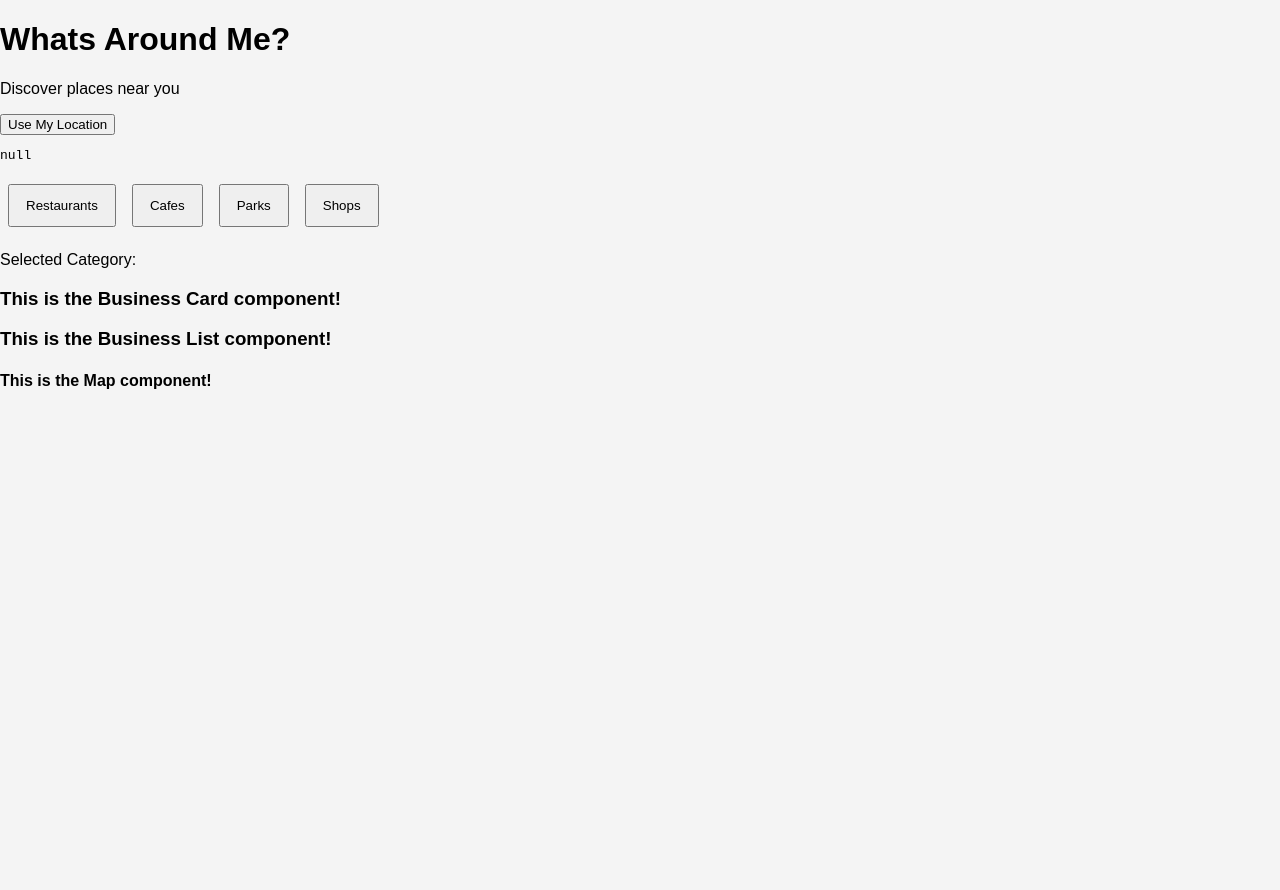
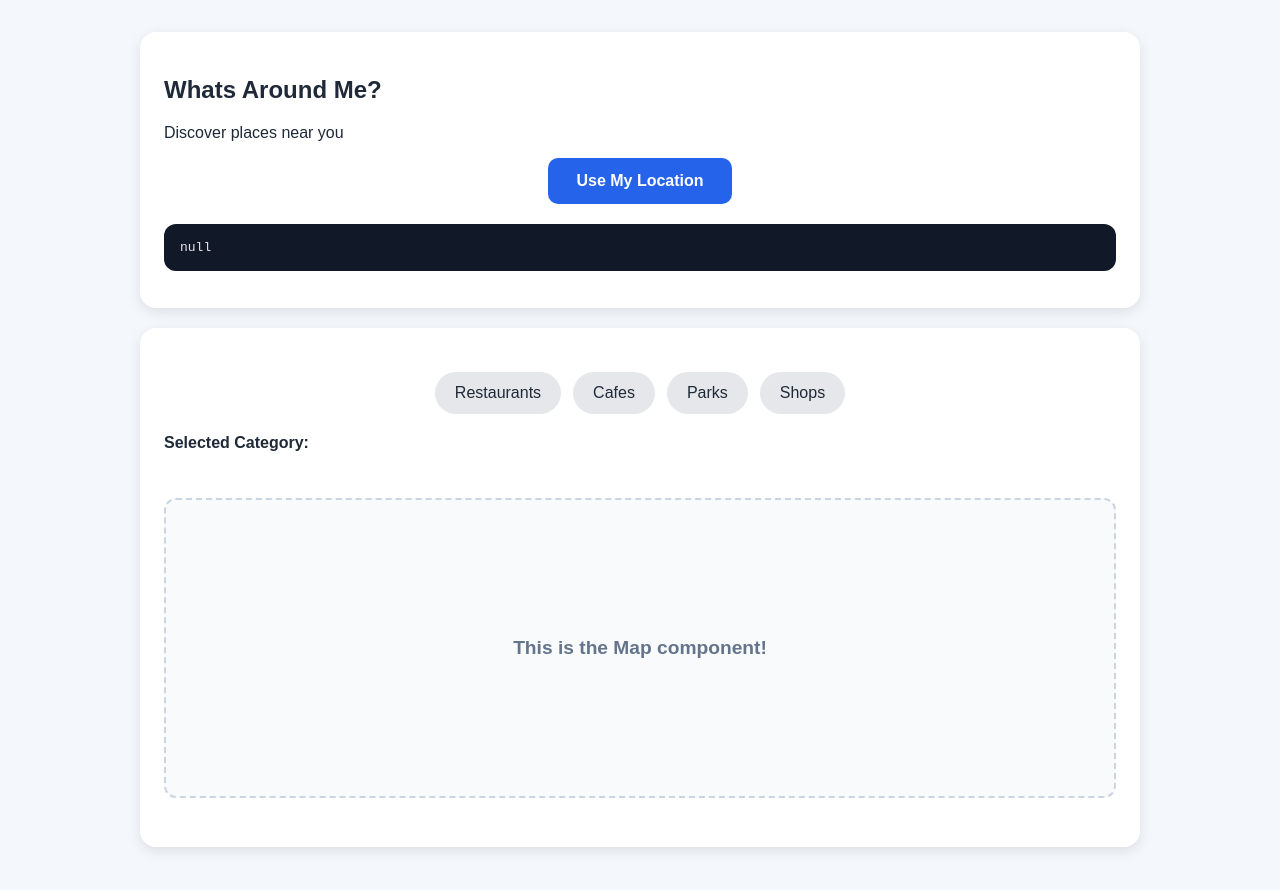
Before and after one commit to SouthBennett/geolocation-demo, a React (Vite) app: page / in a window 1280 px wide. Shown: the top 890 px of the page. Before the commit the page ends 800 px from the top, so only its background shows below. Built offline with nearby package versions, Linux system fonts and the light colour scheme.

Commit message:
Implement business search functionality and added css to app for user Story #3

```diff
--- a/src/App.jsx
+++ b/src/App.jsx
@@ -1,4 +1,4 @@
-import { useState } from "react"
+import { useState, useEffect } from "react"
 import Header from "./components/Header.jsx"
 import LocationButton from "./components/LocationButton.jsx"
 import CategoryButtons from "./components/CategoryButtons.jsx"
@@ -16,8 +16,88 @@ export default function App() {
   // Stores the currently selected buisness category
   const [selectedCategory, setSelectedCategory] = useState("");
 
+  // Stores the list of businesses returned by the API
+  const [businesses, setBusinesses] = useState([]);
+
+  // Tracks whether we are currently waiting for API results
+  const [loading, setLoading] = useState(false);
+
+  useEffect(() => {
+
+    // Don't search until we have both a location and a category
+    if (!location || !selectedCategory) return;
+
+    async function fetchNearbyPlaces() {
+
+      // Show loading message while the search is running
+      setLoading(true);
+
+      // Clear any previous error messages
+      setError("");
+
+      // Clear old search results before starting a new search
+      setBusinesses([]);
+
+      // Maps our category buttons to OpenStreetMap search tags
+      const categoryTags = {
+        Restaurants: { key: "amenity", value: "restaurant" },
+        Cafes: { key: "amenity", value: "cafe" },
+        Parks: { key: "leisure", value: "park" },
+        Shops: { key: "shop", value: "*" }
+      };
+
+      // Get the search tag that matches the selected category
+      const tag = categoryTags[selectedCategory];
+
+      // Build the query used by the Overpass API
+      // the 1500 value is the search radius in meters
+      // or 0.93 miles
+      const query = `
+        [out:json];
+        (
+          node["${tag.key}"="${tag.value}"](around:1500,${location.latitude},${location.longitude});
+        );
+        out;
+      `;
+
+      // Create the API request URL
+      const url = `https://overpass-api.de/api/interpreter?data=${encodeURIComponent(query)}`;
+
+      try {
+
+        // Send request to the API
+        const response = await fetch(url);
+
+        if (!response.ok) {
+          throw new Error("Could not fetch nearby places.");
+        }
+
+        // Convert the API response into JavaScript data
+        const data = await response.json();
+
+        console.log(data);
+        console.log(data.elements);
+
+        // Save the results
+        setBusinesses(data.elements || []);
+
+      } catch (err) {
+        //For the user to see error message
+        setError("Something went wrong while finding nearby places.");
+        console.error(err);
+
+      } finally {
+        // Hide loading message when request finishes
+        setLoading(false);
+      }
+    }
+    // Start the search
+    fetchNearbyPlaces();
+    // Run again whenever location or category changes
+  }, [location, selectedCategory]);
   return (
-    <main>
+    <main className="app">
+      <section className="hero-section">
       <Header />
       {/* Allows users to request their current location */}
       <LocationButton
@@ -26,22 +106,33 @@ export default function App() {
       />
 
       {/* Display a success message when location data exists */}
-      {location && (<p>Location retrieved successfully!</p>)}
+      {location && ( <p className="success-message" >Location retrieved successfully!</p>)}
+
 
       {/* Display geolocation errors */}
-      {error && (<p>{error}</p>)}
+      {error && (<p className="error-message">{error}</p>)}
 
-      <pre>
+      <pre className="location-box">
         {JSON.stringify(location, null, 2)}
       </pre>
+      </section>
+
+      <section className="search-section">
       {/* Allows the user to choose a business category */}
       <CategoryButtons
         selectedCategory={selectedCategory}
         setSelectedCategory={setSelectedCategory}
       />
-      <p>Selected Category: {selectedCategory}</p>
-      <BusinessList />
+      <p className="selected-category" >Selected Category: {selectedCategory}</p>
+      {loading && <p className="loading-message" >Loading nearby places...</p>}
+
+        {!loading && businesses.length === 0 && selectedCategory && (
+          <p className="empty-message">No places found.</p>
+        )}
+
+        <BusinessList businesses={businesses} />
       <Map />
+      </section>
     </main>
 
   )
--- a/src/components/BusinessCard.css
+++ b/src/components/BusinessCard.css
@@ -0,0 +1,30 @@
+.business-card {
+    background: white;
+    border-radius: 12px;
+    padding: 16px;
+    margin-bottom: 16px;
+
+    box-shadow: 0 2px 8px rgba(0, 0, 0, 0.1);
+
+    transition: transform 0.2s ease,
+                box-shadow 0.2s ease;
+  }
+
+  .business-card:hover {
+    transform: translateY(-2px);
+
+    box-shadow: 0 6px 16px rgba(0, 0, 0, 0.15);
+  }
+
+  .business-card h3 {
+    margin-top: 0;
+    margin-bottom: 12px;
+
+    color: #2563eb;
+  }
+
+  .business-card p {
+    margin: 6px 0;
+
+    color: #4b5563;
+  }
--- a/src/components/BusinessCard.jsx
+++ b/src/components/BusinessCard.jsx
@@ -1,7 +1,20 @@
 import "./BusinessCard.css"
 
-export default function BusinessCard() {
+export default function BusinessCard({business}) {
   return (
-    <h3>This is the Business Card component!</h3>
+    <div className="business-card">
+    <h3>{business.tags?.name || "Unnamed place"}</h3>
+
+    <p>
+      Category:{" "}
+      {business.tags?.amenity ||
+        business.tags?.leisure ||
+        business.tags?.shop ||
+        "Unknown"}
+    </p>
+
+    <p>Latitude: {business.lat}</p>
+    <p>Longitude: {business.lon}</p>
+  </div>
   )
 }
--- a/src/components/BusinessList.css
+++ b/src/components/BusinessList.css
@@ -0,0 +1,8 @@
+.business-list {
+    display: flex;
+    flex-direction: column;
+    gap: 16px;
+
+    max-width: 800px;
+    margin: 0 auto;
+  }
--- a/src/components/BusinessList.jsx
+++ b/src/components/BusinessList.jsx
@@ -1,12 +1,16 @@
 import BusinessCard from "./BusinessCard.jsx";
 import "./BusinessList.css"
 
-export default function BusinessList() {
+export default function BusinessList({ businesses }) {
   return (
-    <>
-      <BusinessCard />
-      <h3>This is the Business List component!</h3>
-    </>
+    <div className="business-list">
+      {businesses.map((business) => (
+        <BusinessCard
+          key={business.id}
+          business={business}
+        />
+      ))}
+    </div>
 
   )
 }
--- a/src/components/CategoryButtons.css
+++ b/src/components/CategoryButtons.css
@@ -1,10 +1,42 @@
+.category-container {
+  display: flex;
+  justify-content: center;
+  flex-wrap: wrap;
+  gap: 12px;
+
+  margin: 20px 0;
+}
+
 .category-button {
-  margin: 0.5rem;
-  padding: 0.75rem 1rem;
+  border: none;
+
+  padding: 12px 20px;
+
+  border-radius: 999px;
+
+  background-color: #e5e7eb;
+
+  color: #1f2937;
+
+  font-size: 1rem;
+
   cursor: pointer;
+
+  transition:
+    background-color 0.2s ease,
+    transform 0.2s ease;
+}
+
+.category-button:hover {
+  background-color: #d1d5db;
+
+  transform: translateY(-2px);
 }
 
 .category-button.selected {
-    border: 2px solid black;
-    font-weight: bold;
+  background-color: #2563eb;
+
+  color: white;
+
+  font-weight: bold;
 }
--- a/src/components/CategoryButtons.jsx
+++ b/src/components/CategoryButtons.jsx
@@ -22,7 +22,7 @@ export default function CategoryButtons({selectedCategory, setSelectedCategory})
   ];
 
   return (
-    <div>
+    <div className="category-container">
       {/* Map each category to a button */}
       {categories.map((category) => (
         <button
--- a/src/components/Header.css
+++ b/src/components/Header.css
@@ -0,0 +1,16 @@
+.header {
+    text-align: center;
+    margin-bottom: 2rem;
+  }
+
+  .header h1 {
+    margin: 0;
+    font-size: 3rem;
+    color: #2563eb;
+  }
+
+  .header p {
+    margin-top: 0.5rem;
+    font-size: 1.1rem;
+    color: #6b7280;
+  }
--- a/src/components/LocationButton.css
+++ b/src/components/LocationButton.css
@@ -0,0 +1,33 @@
+.location-button {
+    display: block;
+
+    margin: 0 auto 20px auto;
+
+    padding: 14px 28px;
+
+    border: none;
+    border-radius: 10px;
+
+    background-color: #2563eb;
+
+    color: white;
+
+    font-size: 1rem;
+    font-weight: 600;
+
+    cursor: pointer;
+
+    transition:
+      background-color 0.2s ease,
+      transform 0.2s ease;
+  }
+
+  .location-button:hover {
+    background-color: #1d4ed8;
+
+    transform: translateY(-2px);
+  }
+
+  .location-button:active {
+    transform: translateY(0);
+  }
--- a/src/components/LocationButton.jsx
+++ b/src/components/LocationButton.jsx
@@ -46,7 +46,9 @@ export default function LocationButton({setLocation, setError}) {
     );
   }
   return (
-    <button onClick={handleLocationRequest}>
+    <button
+    className="location-button"
+    onClick={handleLocationRequest}>
       Use My Location
     </button>
   );
--- a/src/components/Map.css
+++ b/src/components/Map.css
@@ -0,0 +1,19 @@
+.map {
+    margin-top: 30px;
+
+    min-height: 300px;
+
+    display: flex;
+    justify-content: center;
+    align-items: center;
+
+    border: 2px dashed #cbd5e1;
+    border-radius: 12px;
+
+    background-color: #f8fafc;
+
+    color: #64748b;
+
+    font-size: 1.2rem;
+    font-weight: 600;
+  }
--- a/src/index.css
+++ b/src/index.css
@@ -4,6 +4,47 @@
 
 body {
   margin: 0;
-  font-family: Arial, Helvetica, sans-serif;
-  background-color: #f4f4f4;
+  font-family: Arial, sans-serif;
+  background: #f4f7fb;
+  color: #1f2937;
 }
+
+.app {
+  width: min(1000px, 92%);
+  margin: 0 auto;
+  padding: 32px 0;
+}
+
+.hero-section,
+.search-section {
+  background: white;
+  padding: 24px;
+  border-radius: 16px;
+  margin-bottom: 20px;
+  box-shadow: 0 4px 14px rgba(0, 0, 0, 0.1);
+}
+
+.success-message {
+  color: #15803d;
+  font-weight: bold;
+}
+
+.error-message {
+  color: #b91c1c;
+  font-weight: bold;
+}
+
+.loading-message,
+.empty-message,
+.selected-category {
+  margin-top: 16px;
+  font-weight: bold;
+}
+
+.location-box {
+  background: #111827;
+  color: #e5e7eb;
+  padding: 16px;
+  border-radius: 12px;
+  overflow-x: auto;
+}
```
